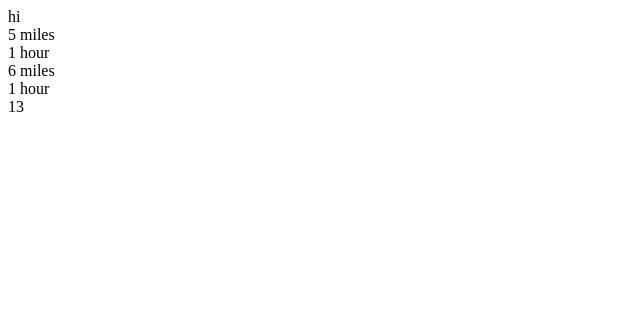
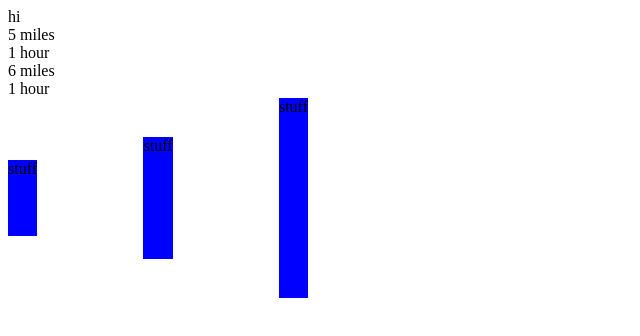
Before and after one commit to jacksonrwold/running-tracker, a React (Create React App) app: page / in a window 1280 px wide. Shown: the top 336 px of the page, without its empty margins (0-640 px from the left). Built offline with nearby package versions, Linux system fonts and the light colour scheme.

Commit message:
finished the histogram functionality

```diff
--- a/src/components/histogram.js
+++ b/src/components/histogram.js
@@ -11,16 +11,26 @@ export default function Histogram(props) {
         return Math.max(...histoMax)
     }
 
-    // const histogram = rawData.map(function () {
-    //     return (
-    //         <div>hello</div>
-    //     )
-    // })
+    // take max number, that is going to be 100%
+    // other numbers should have a % height equal to rawData.distance / max number
+
+    function histogram(stuff) {
+        return stuff.rawData.map(function (index) {
+            const heightThing = Math.floor(index.distance / histogramVarHeight(stuff.rawData) * 100)
+            console.log(heightThing)
+
+            return (
+                <div style={{backgroundColor: "blue", height: `${heightThing}%`}}>
+                    stuff
+                </div>
+            )
+        })
+    }
 
     return (
-        <div>
-            {/* {histogram} */}
-            {histogramVarHeight(props.rawData)}
+        <div style={{display: "flex", alignItems: "center", justifyContent:"space-between", height: "200px", width: "300px"}} className="histogramContainer">
+            {histogram(props)}
+            {/* {histogramVarHeight(props.rawData)} */}
         </div>
     )
 }
```
